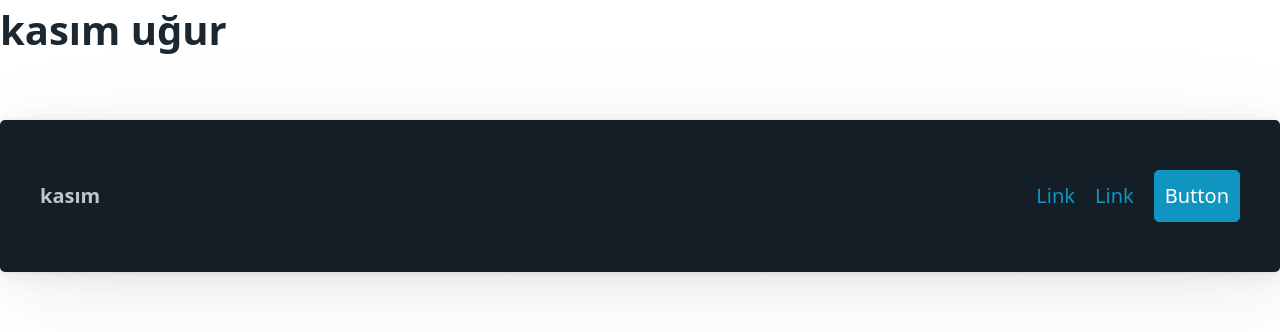
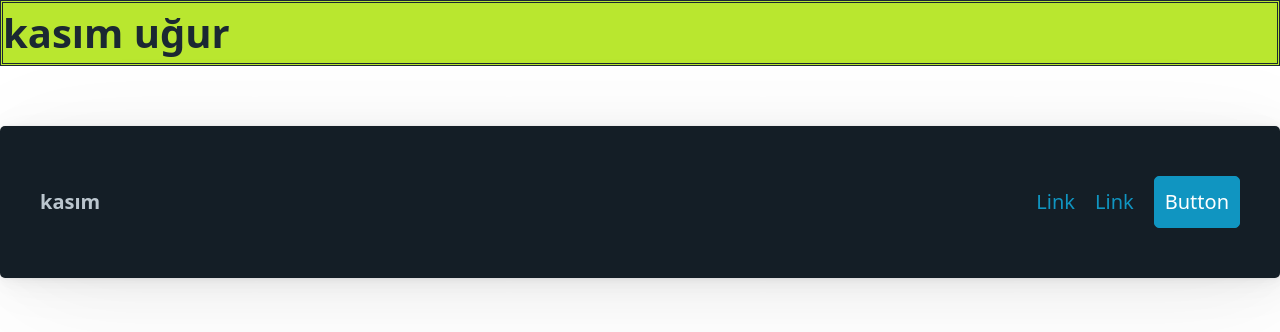
Before and after one commit to kasimugur/kasimugur.github.io, a plain HTML site: page index.html in a window 1280 px wide. Drawn offline with nearby package versions, Linux system fonts and the light colour scheme.

Commit message:
css güncellendi

```diff
--- /dev/null
+++ b/css/stlyle.css
@@ -0,0 +1,6 @@
+h1 {
+    color:red;
+    background-color: rgb(185, 231, 47);
+    text-decoration-color: red;
+    border-style: double;
+}
--- a/index.html
+++ b/index.html
@@ -4,10 +4,10 @@
     <meta charset="UTF-8">
     <meta name="viewport" content="width=device-width, initial-scale=1.0">
     <title>kasım uğur</title>
-
+    <link rel="stylesheet" href="css/stlyle.css">
     <link rel="stylesheet" href="https://cdn.jsdelivr.net/npm/@picocss/pico@1/css/pico.min.css">
 </head>
-<body>
+<body >
     <h1>kasım uğur</h1>
     <article data-theme="dark">
         <nav>
```
